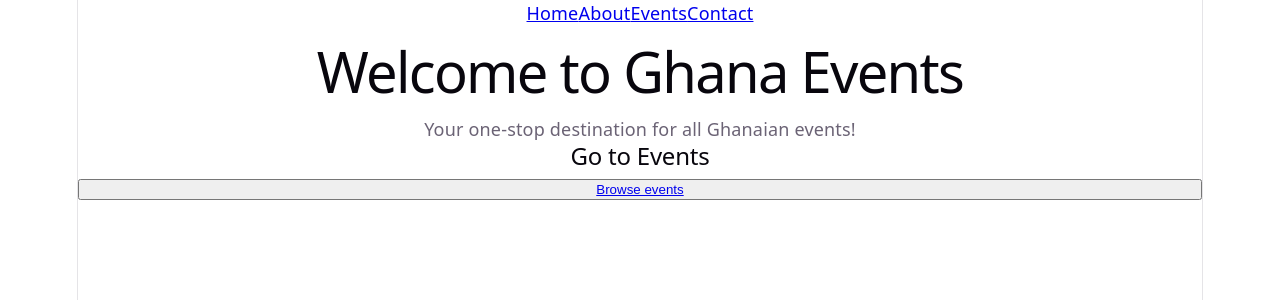
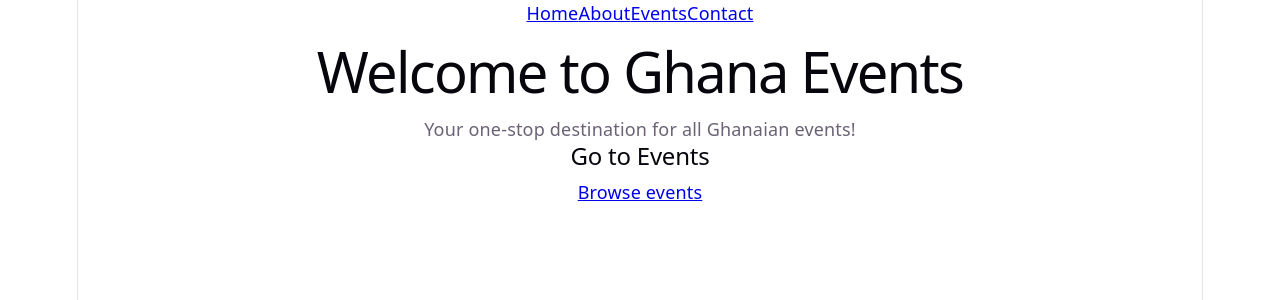
Before and after one commit to nonydev27/ghana-events-app, a React (Vite) app: page / in a window 1280 px wide. Shown: the top 300 px of the page. Built offline with nearby package versions, Linux system fonts and the light colour scheme.

Commit message:
ensured all data correctly gets fetched

```diff
--- a/src/pages/Contact.jsx
+++ b/src/pages/Contact.jsx
@@ -44,7 +44,7 @@
                 <label htmlFor="message">Message:</label>
                 <textarea id="message" name="message" value={message} onChange={(e) => setMessage(e.target.value)}></textarea>
 
-                <button type="submit" value={submitted} onChange={(e) => setSubmitted(e.target.value)}>Send</button>
+                <button type="submit">Send</button>
             </form>
             </>
         )
--- a/src/pages/EventDetails.jsx
+++ b/src/pages/EventDetails.jsx
@@ -38,7 +38,7 @@
             <>
                 <h1>{event.title}</h1>
                 <p>{event.date} in {event.location}</p>
-                <p>Price: ${event.price}</p>
+                <p>Price: {event.price}</p>
                 <p>{event.description}</p>
                 <Link to="/events">Back to events</Link>
             </>
--- a/src/pages/Events.jsx
+++ b/src/pages/Events.jsx
@@ -20,6 +20,7 @@
 //      (The ../ means "go up one folder", from pages/ to src/.)
 //
 import events from "../data/events.js"
+import {Link} from "react-router";
 
 export default function Events() {
     return(
@@ -27,7 +28,7 @@ export default function Events() {
         <h1>Upcoming Events</h1>
         {events.map((e) => (
             <div key={e.id}>
-                <h2>{e.title}</h2>
+                <h2><Link to={`/events/${e.id}`}>{e.title}</Link></h2>
                 <p>{e.date} in {e.location}</p>
             </div>
         ))}
--- a/src/pages/Home.jsx
+++ b/src/pages/Home.jsx
@@ -37,7 +37,7 @@ export default function Home() {
             <p>Your one-stop destination for all Ghanaian events!</p>
 
             <h2>Go to Events</h2>
-            <button><Link to="/events">Browse events</Link></button>
+            <Link to="/events">Browse events</Link>
         </>
     )
 }
```
